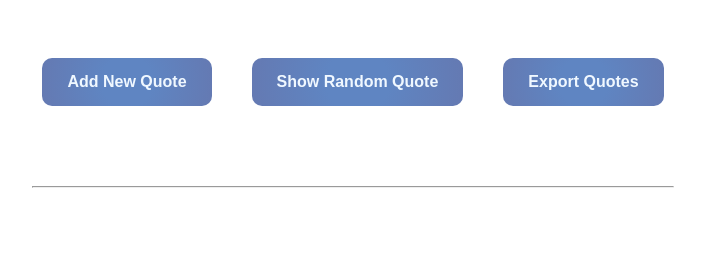
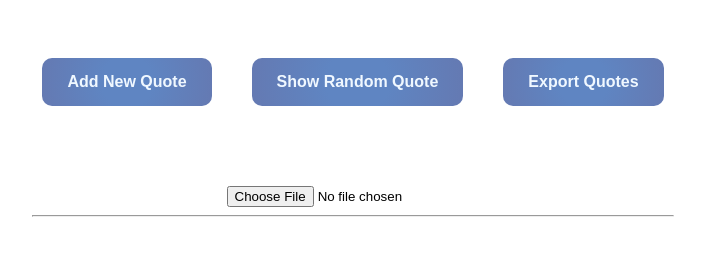
Before and after one commit to Lord-Abiolla/alx_fe_javascript, a plain HTML site: page dom-manipulation/index.html in a window 1280 px wide. Shown: the part 219-474 px from the top of the page, without its empty margins (287-992 px from the left). Drawn offline with Linux system fonts and the light colour scheme.

Commit message:
import quotes from JSON file

```diff
--- a/dom-manipulation/index.html
+++ b/dom-manipulation/index.html
@@ -15,6 +15,7 @@
         <button id="randomQuote">Show Random Quote</button>
         <button id="exportQuotes">Export Quotes</button>
     </div>
+    <input type="file" id="importFile" accept=".json" onchange="importFromJsonFile(event)" />
     <hr>
     <div id="quoteDisplay">
         <div>
--- a/dom-manipulation/script.js
+++ b/dom-manipulation/script.js
@@ -119,3 +119,18 @@ function exportQuotesToJSONFile() {
     document.body.removeChild(a);
     URL.revokeObjectURL(url);
 }
+
+function importFromJsonFile(event) {
+    const fileReader = new FileReader();
+
+    fileReader.onload = function (e) {
+        const importedQuotes = JSON.parse(e.target.result);
+        quotes.push(...importedQuotes);
+        localStorage.setItem("quotes", JSON.stringify(quotes));
+        alert('Quotes imported successfully!');
+    };
+
+    if (event.target.files.length > 0) {
+        fileReader.readAsText(event.target.files[0]);
+    }
+}
```
